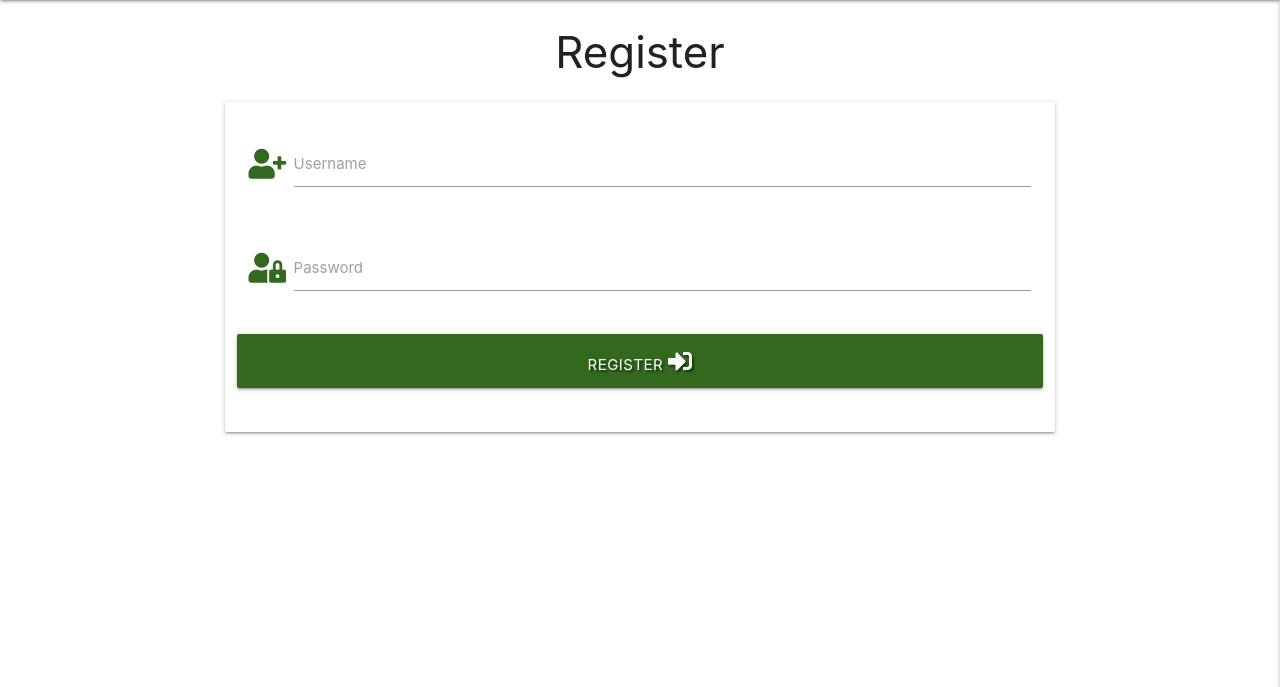
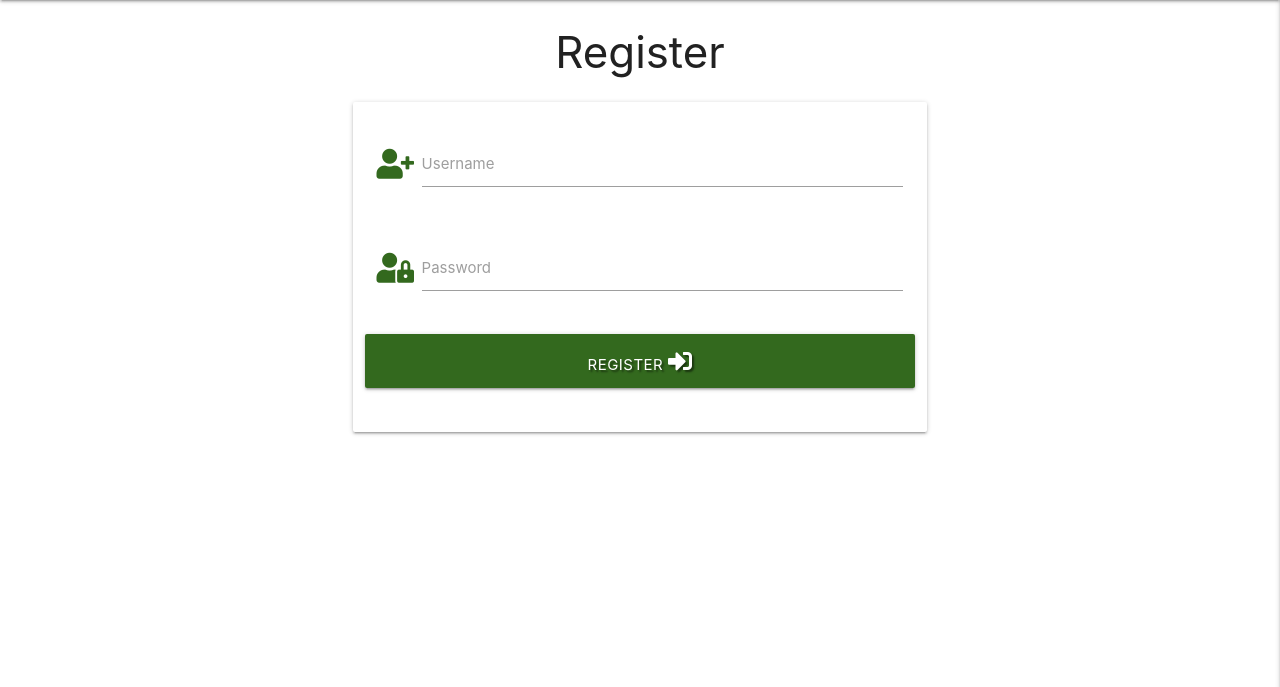
Before and after one commit to Code-Institute-Submissions/ms33, a Flask app: page /register in a window 1280 px wide. Shown: the part 64-751 px from the top of the page. Run offline with Flask 2, Linux system fonts and the light colour scheme; some libraries are stand-ins or nearby versions.

Commit message:
main container

```diff
--- a/templates/base.html
+++ b/templates/base.html
@@ -54,8 +54,10 @@
 
     </header>
 
-    {% block content %}
-    {% endblock %}
+    <main class="container">
+        {% block content %}
+        {% endblock %}
+    </main>
 
     <script src="https://code.jquery.com/jquery-3.6.0.min.js"
         integrity="sha256-/xUj+3OJU5yExlq6GSYGSHk7tPXikynS7ogEvDej/m4=" crossorigin="anonymous"></script>
```
